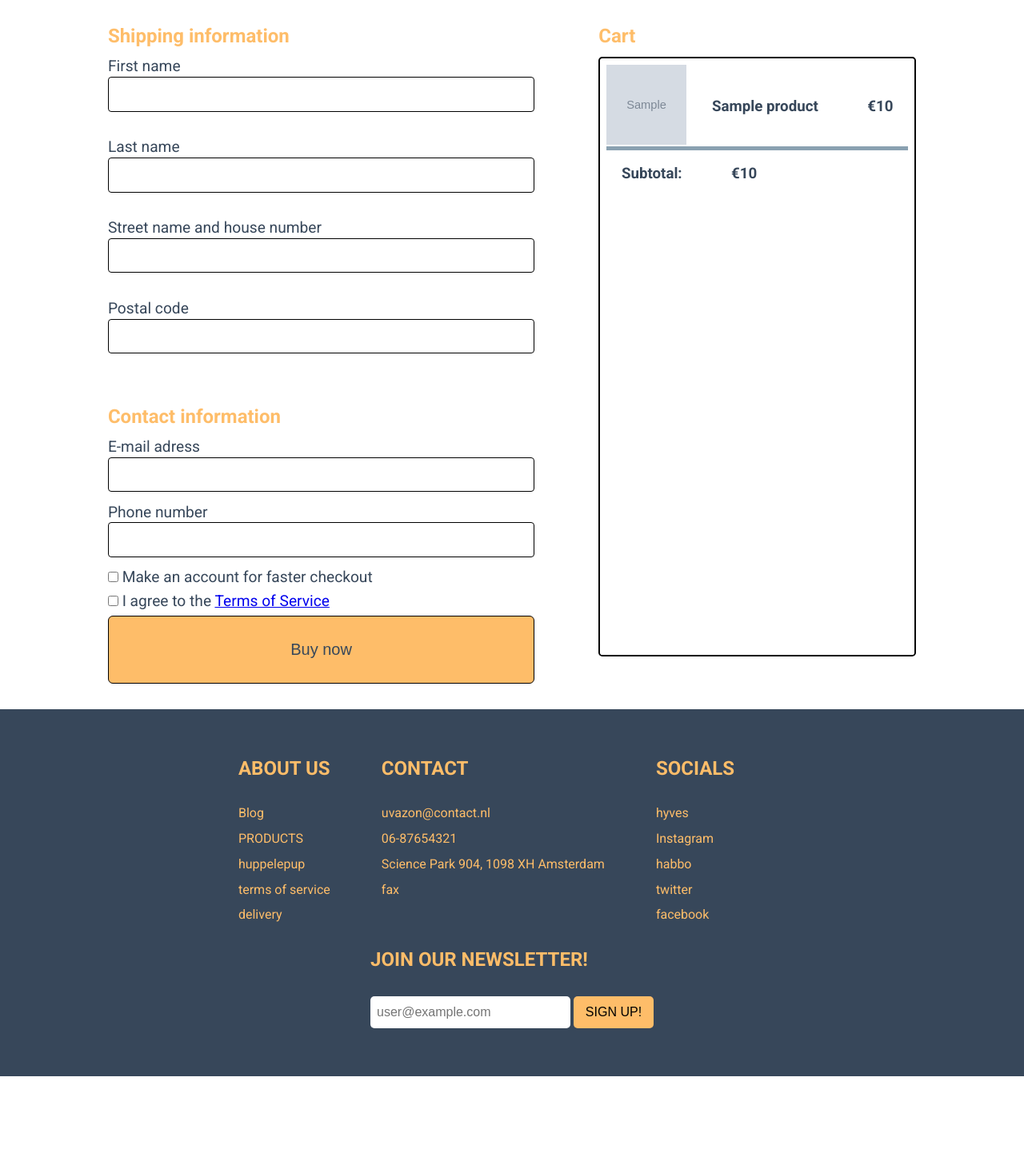
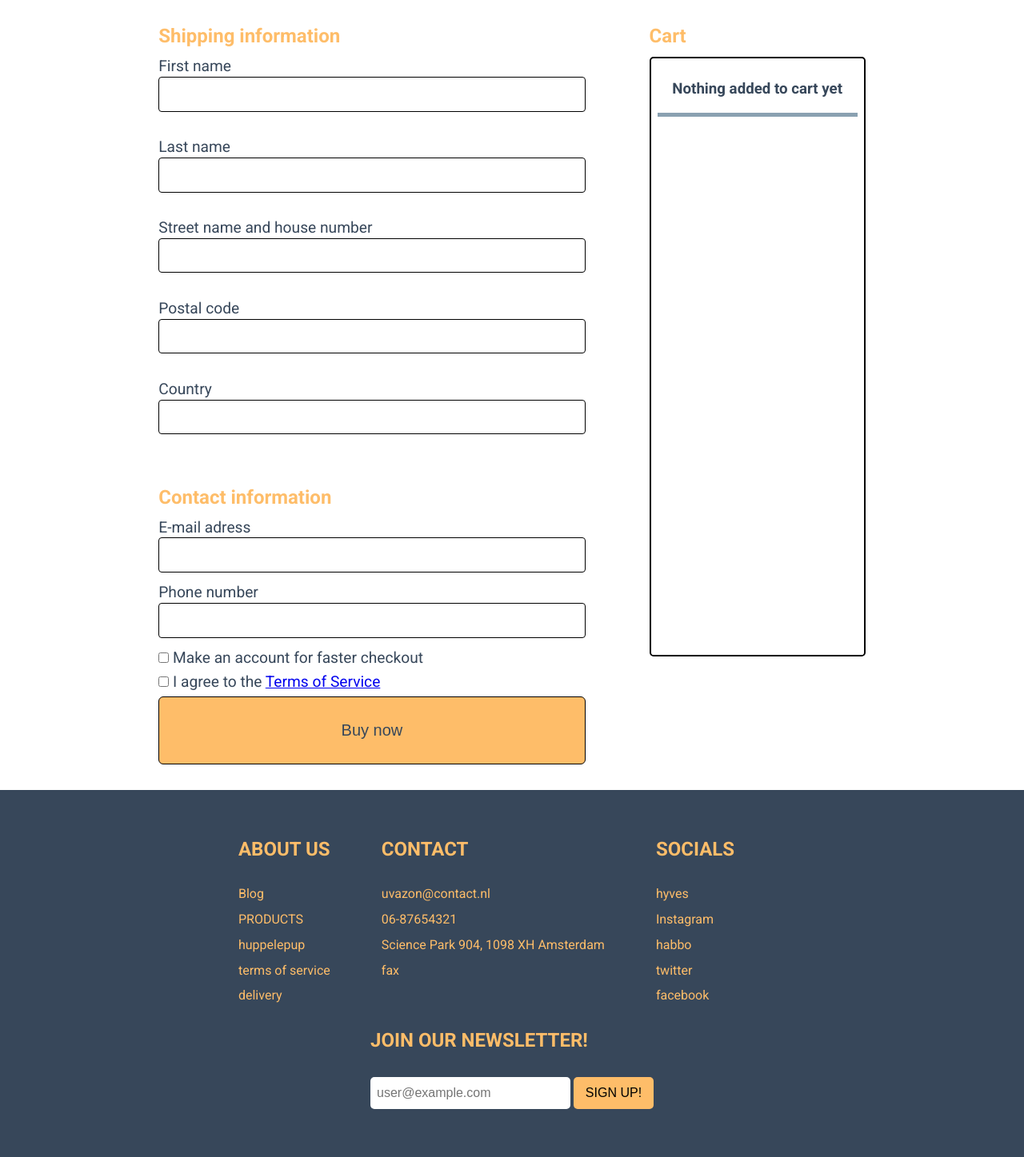
Before and after one commit to jibibo/ki-webtech, a PHP site: page /checkout.php in a window 1280 px wide. Shown: the part 192-1639 px from the top of the page at 80% size. Before the commit the page ends 1538 px from the top, so only its background shows below. Run offline with PHP 8.4, Linux system fonts and the light colour scheme; the visitor is signed in with stand-in values (Sample User, id 1); tables that the repository leaves empty or names only in its code hold one stand-in row (values such as "Sample post"); grey boxes marked "Sample" are stand-in pictures; data that the repository does not hold is empty; a stand-in replaces the project's code that opens the database connection.

Commit message:
checkout cookies

```diff
--- a/html/checkout.php
+++ b/html/checkout.php
@@ -1,33 +1,17 @@
 <?php
 
-include "db_connect.php";
-# include "cookies.php";
-session_start();
-$rows = 0;
-$subtotal = 0;
+include "user_session.php";
 
+$cart_ids = array();
 
-if (isset($_COOKIE['session_token'])) {
-  $username = $_COOKIE['session_token'];
-  $user_query = "SELECT id FROM customers WHERE email = '$username'";
-  $user_result = mysqli_query($conn, $user_query);
-  $user_id = mysqli_fetch_array($user_result);
-
-
-  $cart_query = "SELECT product_id FROM cart_items WHERE user_id = '$username'";
-  $cart_result = mysqli_query($conn, $cart_query);
-  $rows = mysqli_num_rows($cart_result);
+// check if cart cookie is set and put products id in array
+if (isset($_COOKIE["cart"])) {
+  $cartcookie = htmlspecialchars($_COOKIE["cart"]);
+  $cart_ids = explode("|", $cartcookie);
 }
 
-
-
-
-/*
-$product_query = "SELECT * FROM products WHERE id = $product_id";
-$product_result = mysqli_query($conn, $product_query);
-$product_info = mysqli_fetch_assoc($product_result);
-*/
-
+$cart_count = count($cart_ids);
+$subtotal = 0;
 
 ?>
 
@@ -59,25 +43,27 @@ $product_info = mysqli_fetch_assoc($product_result);
       <h2 class="bottom">Shipping information </h2>
       <form id="order-form" action="order.php" method="post">
         <label for="first-name">First name</label>
-        <input type="text" name="first-name" required><br>
+        <input type="text" name="first-name" required value="<?php if ($user_session) echo $user_session["first_name"] ?>"><br>
         <label for="last-name">Last name</label>
-        <input type="text" name="last-name" required><br>
+        <input type="text" name="last-name" required value="<?php if ($user_session) echo $user_session["last_name"] ?>"><br>
 
         <label for="adress">Street name and house number</label>
-        <input type="text" name="adress" required><br>
+        <input type="text" name="adress" required value="<?php if ($user_session) echo $user_session["address"] ?>"><br>
         <label for="postal-code">Postal code</label>
-        <input type="text" name="postal-code" required><br>
+        <input type="text" name="postal-code" required value="<?php if ($user_session) echo $user_session["zip"] ?>"><br>
+        <label for="country">Country</label>
+        <input type="text" name="country" required value="<?php if ($user_session) echo $user_session["country"] ?>"><br>
 
         <div class="contact-info">
           <h2 class="bottom">Contact information </h2>
           <label for="e-mail">E-mail adress</label>
-          <input type="text" name="e-mail" required>
+          <input type="text" name="e-mail" required value="<?php if ($user_session) echo $user_session["email"] ?>">
           <label for="phone">Phone number</label>
-          <input type="text" name="phone" required>
+          <input type="text" name="phone" required value="<?php if ($user_session) echo $user_session["phonenumber"] ?>">
           <label><input type="checkbox" id="save-account"> Make an account for faster checkout</label>
-          <label><input type="checkbox" id="agree-tos"> I agree to the <a href="#">Terms of Service</a></label>
+          <label><input type="checkbox" id="agree-tos" required> I agree to the <a href="#">Terms of Service</a></label>
           <div class="payment">
-            <input type="submit" value="Buy now"/>
+            <input type="submit" value="Buy now" />
           </div>
         </div>
       </form>
@@ -89,43 +75,57 @@ $product_info = mysqli_fetch_assoc($product_result);
         <div class="order-info">
           <table>
             <?php
-            if($rows === 0) {
-              echo
-              "
+            include "db_connect.php";
+
+            if (!$cart_count) {
+              echo <<<END
               <tr>
                 <td><h3>Nothing added to cart yet</h3></td>
               </tr>
-              ";
+              END;
+            } else {
+              foreach ($cart_ids as $product_id_str) {
+                // product id is not numeric
+                if (!is_numeric($product_id_str)) {
+                  continue;
                 }
-            else {
-              while($cart_items = mysqli_fetch_array($cart_result)) {
 
-                $product_id = $cart_items['product_id'];
-                $product_query = "SELECT * FROM products WHERE id = '$product_id'";
-                $product_result = mysqli_query($conn, $product_query);
-                $product_info = mysqli_fetch_assoc($product_result);
+                $product_id = intval($product_id_str);
 
-                $product_name = $product_info['name'];
-                $image_url = $product_info['image_url'];
-                $price = $product_info['price'];
-                $subtotal = $subtotal + $price;
+                // get product info
+                $product_result = mysqli_query(
+                  $conn,
+                  "SELECT * FROM products WHERE id=$product_id LIMIT 1"
+                );
 
-                echo
-                "
+                // product id doesnt exist
+                if (!$product_result) {
+                  continue;
+                }
+
+                $product = mysqli_fetch_assoc($product_result);
+                $product_name = $product["name"];
+                $product_price = $product["price"];
+                $product_image = $product["image_url"];
+                $subtotal = $subtotal + $product_price;
+
+                echo <<<END
                 <tr>
                   <td>
-                  <img src=$image_url width=100px height=100px>
+                  <img src="$product_image" width="100px" height="100px">
                   </td>
                   <td>
                     <h3>$product_name</h3>
                   </td>
-                  <td class='left'>
-                    <h3> €$price</h3>
+                  <td class="left">
+                    <h3>€ $product_price</h3>
                   </td>
                 </tr>
-                ";
+                END;
               }
             }
+
+            include "db_disconnect.php";
             ?>
             <!--
             <tr>
@@ -154,20 +154,19 @@ $product_info = mysqli_fetch_assoc($product_result);
             </tr>
           -->
             <?php
-          if ($rows > 0) {
-            echo
-            "
+            if ($cart_count) {
+              echo <<<END
               <tr>
                 <tfoot>
                   <td>
                     <h3>Subtotal:</h3>
                   </td>
-                <td class='left'>
-                  <h3>€$subtotal</h3>
+                  <td class="left">
+                    <h3>€ $subtotal</h3>
                   </td>
                 </tfoot>
               </tr>
-            ";
+              END;
             }
             ?>
 
--- a/html/css/checkout.css
+++ b/html/css/checkout.css
@@ -76,7 +76,8 @@ label {
   margin-bottom: 0.5em;
   padding: 0.5em;
   height: 750px;
-  overflow: scroll;
+  overflow-y: scroll;
+  overflow-x: auto;
 }
 
 .contact-info {
```
Lines whose indentation alone changed are shown as unchanged.
